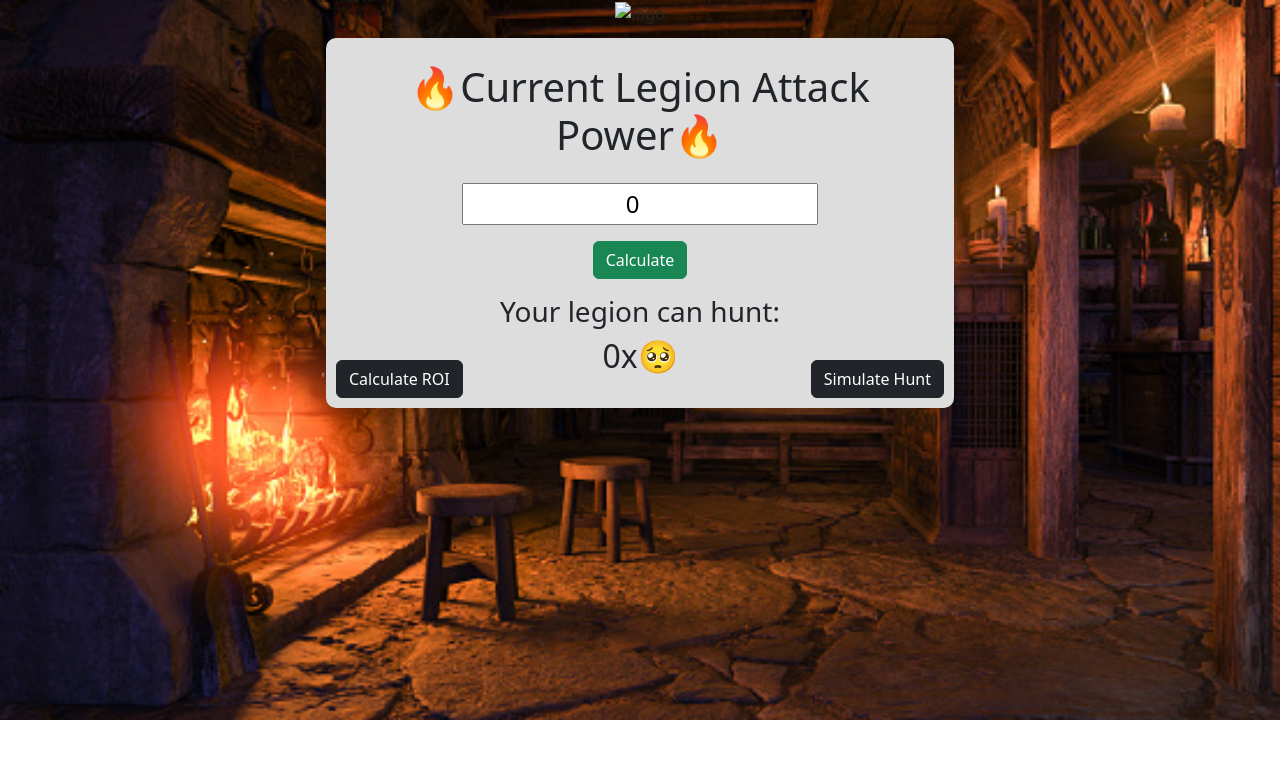
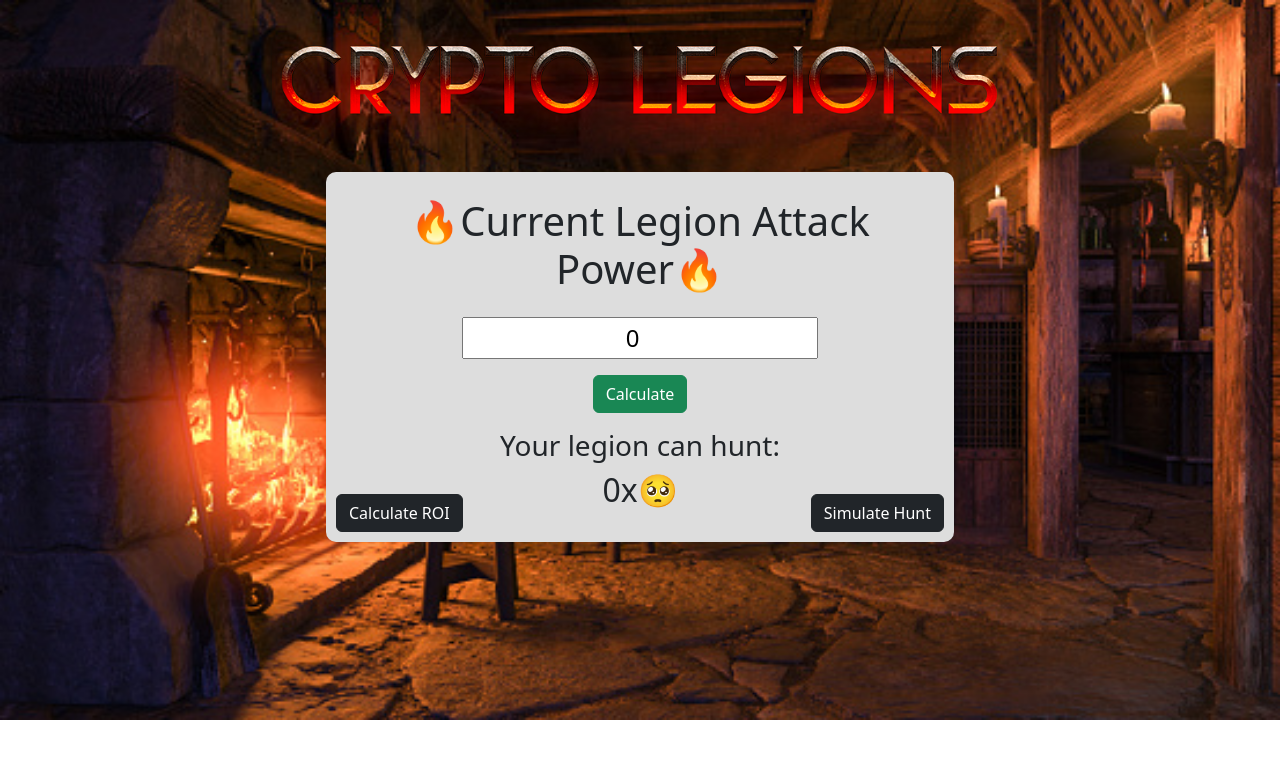
Before and after one commit to JaypeeB-Ph/CryptoLegions-Calculator, a plain HTML site: page index.html in a window 1280 px wide. Drawn offline with nearby package versions, Linux system fonts and the light colour scheme.

Commit message:
Update index.html

```diff
--- a/index.html
+++ b/index.html
@@ -3,7 +3,7 @@
   <head>
     <meta charset="utf-8">
     <title>Crypto Legions - Hunt Simulator</title>
-    <link rel="shortcut icon" href="images/bloodstone.ico">
+    <link rel="icon" href="images/bloodstone.ico">
 
     <!-- Bootstrap -->
     <link href="https://cdn.jsdelivr.net/npm/bootstrap@5.2.0-beta1/dist/css/bootstrap.min.css" rel="stylesheet" integrity="sha384-0evHe/X+R7YkIZDRvuzKMRqM+OrBnVFBL6DOitfPri4tjfHxaWutUpFmBp4vmVor" crossorigin="anonymous">
@@ -16,7 +16,7 @@
 
 
       <div class="container-fluid">
-          <img class="logo" src="images/logo.png" alt="logo">
+          <img class="logo" src="logo.png" alt="logo">
       </div>
 
       <div class="container-fluid">
```
